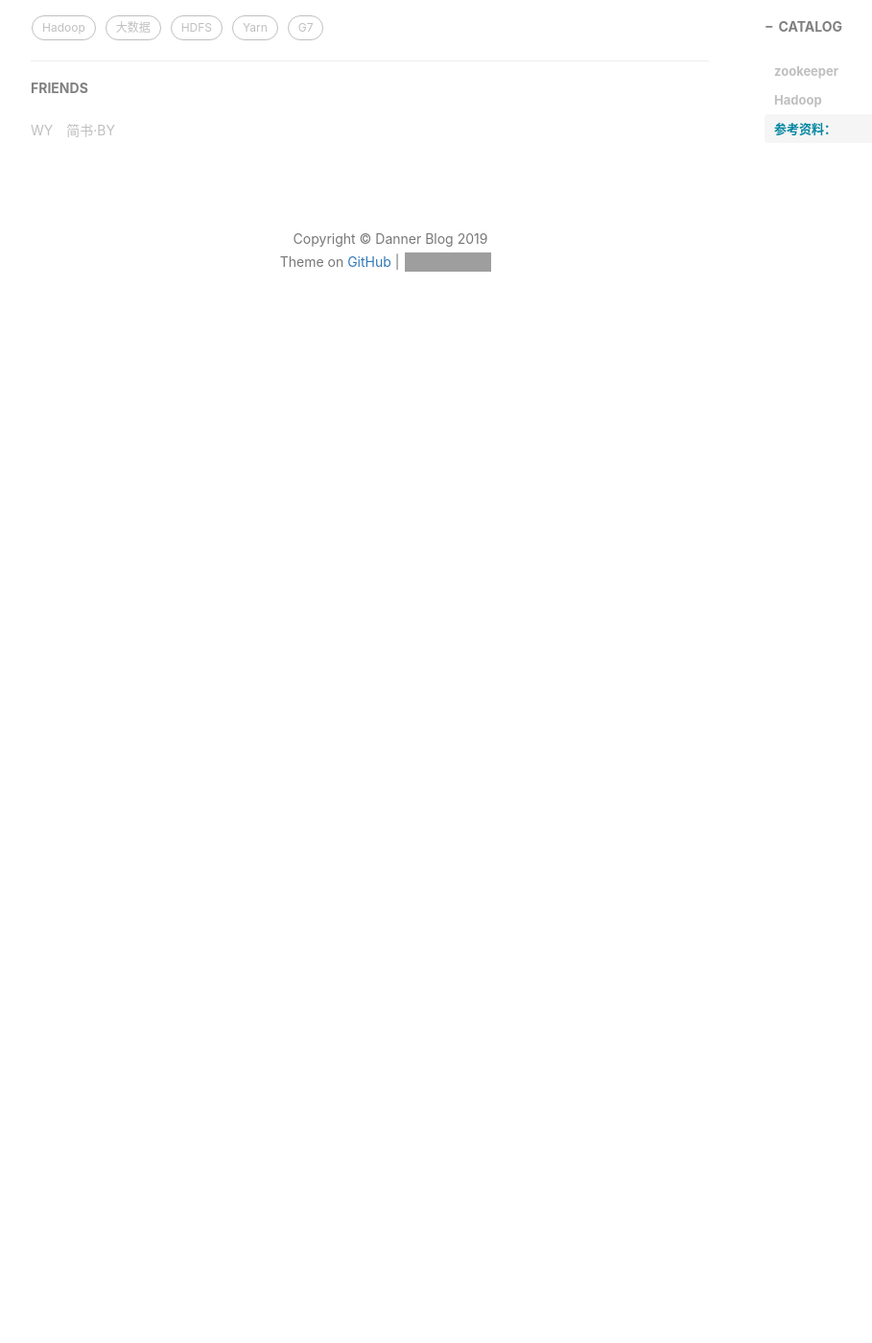
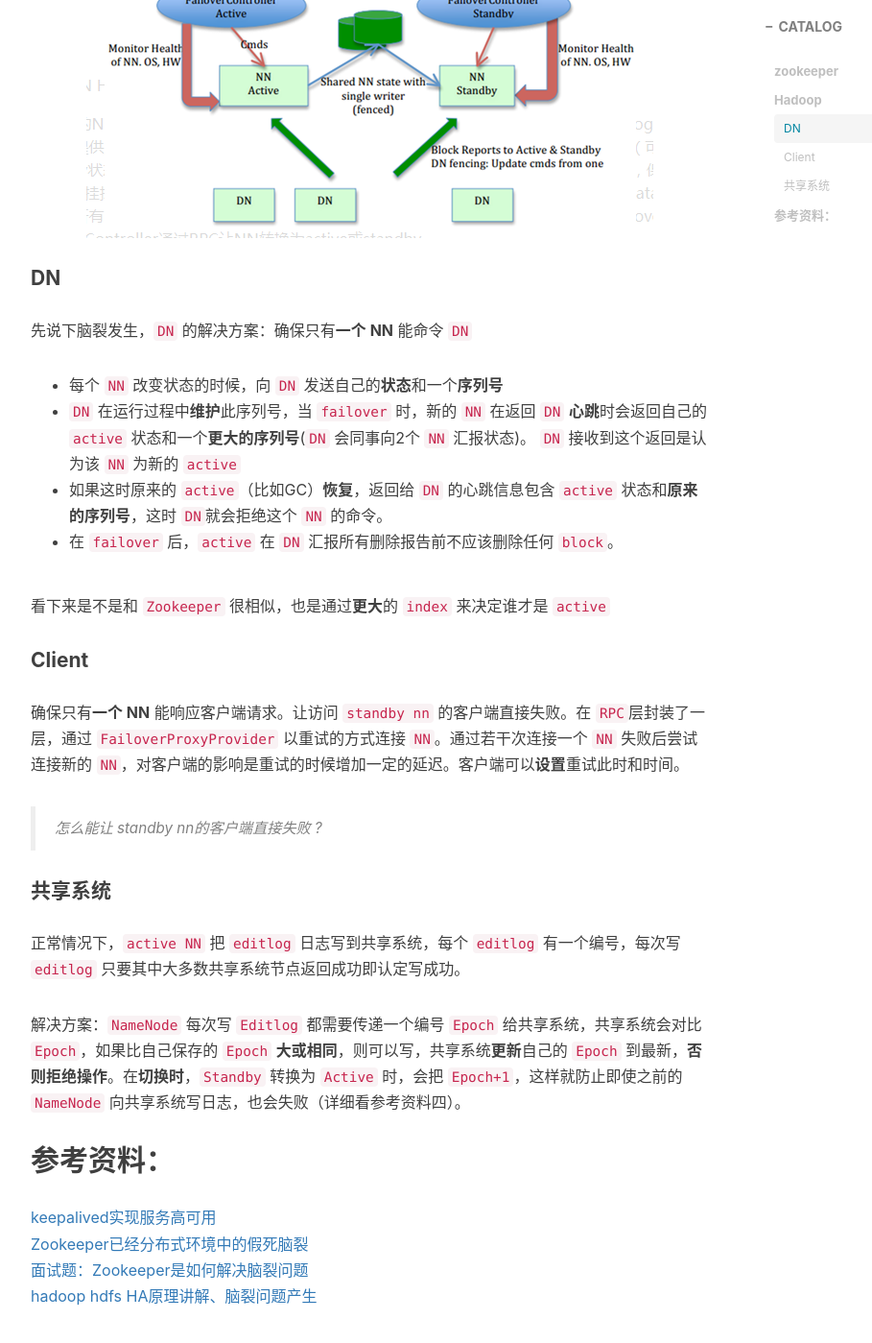
Before and after one commit to vendanner/vendanner.github.io, a Jekyll site: the page built from _posts/2019-09-05-分布式系统：脑裂.md, in a window 1280 px wide and 1400 px high, scrolled down 2080 px. Shown: the whole window at 96% size, without its empty margins (233-1142 px from the left). Built offline with Jekyll 4.4.1, drawn with Linux system fonts in a browser that asks for light colours; nearby versions of some CDN libraries; comment, search, counter and statistics services are not loaded; before the commit the page ends 2457 px from its top, so only the background shows below that; some of the changed text lies outside the part shown; grey boxes are pictures that could not be loaded.

Commit message:
Split-Brain

```diff
--- a/_posts/2019-09-05-分布式系统：脑裂.md
+++ b/_posts/2019-09-05-分布式系统：脑裂.md
@@ -14,9 +14,9 @@
     - 脑裂
 ---
 
-`Split-Brain` 中文名**脑裂**，顾名思义脑子里有两个想法，不知道做什么决定是正确的。
+> `split-brain` 指在一个高可用（HA）系统中，当联系着的两个节点**断开联系**时，本来为一个整体的系统，分裂为两个独立节点，这时两个节点开始**争抢共享资源**，结果会导致系统混乱，数据损坏。
 
-在介绍脑裂之前，先来说下**假死**。在**分布式系统**中，大多数都是 `Master-Slave` 模式，为了保证高可用都有监控器通过**心跳**监控当前 `master` 状态。监控器发现 `master` **挂掉**后会立刻启动备用 `master` 保证系统的高可用。监控器是根据**心跳超时**来判断 `master`挂掉，但若是 `master` 和监控器之间**网络问题**也可能导致超时。这种情况下 `master` 并未死掉，称为**假死**。但此时监控器已经通知备用 `master` 称为 `active master`，原本 `master` 心跳又正常了，此时系统中会存在两个 `master`。当 `slave` 面对两个 `active master` 时，你说该怎么办呢？
+在详细介绍脑裂之前，先来说下**假死**。在**分布式系统**中，大多数都是 `Master-Slave` 模式，为了保证高可用都有监控器通过**心跳**监控当前 `master` 状态。监控器发现 `master` **挂掉**后会立刻启动备用 `master` 保证系统的高可用。监控器是根据**心跳超时**来判断 `master`挂掉，但若是 `master` 和监控器之间**网络问题**也可能导致超时。这种情况下 `master` 并未死掉，称为**假死**。但此时监控器已经通知备用 `master` 称为 `active master`，原本 `master` 心跳又正常了，此时系统中会存在两个 `master`。当 `slave` 面对两个 `active master` 时，你说该怎么办呢？
 
 
 ### zookeeper
@@ -31,21 +31,51 @@
 
 - `Fencing`, 共享资源的方式：比如能看到共享资源就表示在集群中，能够获得共享资源的锁的就是 `Leader`，看不到共享资源的，就不在集群中。
 
-`ZooKeeper` **默认**采用了 `Quorums` 这种方式，即只有集群中超过**半数节点**投票才能选举出 `Leader`：假设某个 `leader` 假死，其余的 `followers` 选举出了一个**新的 leader**。这时，**旧的 leader** 复活并且仍然认为自己是 `leader`，这个时候它向其他 `followers` 发出写请求也是会被**拒绝**的。因为每当**新 leader** 产生时，会生成一个 `epoch`，这个 **epoch是递增**，`followers` 如果确认了**新的 leader** 存在，知道其 `epoch`，就会拒绝 **epoch小于现任 leader epoch** 的所有请求。那有没有 `follower`不知道**新的 leader** 存在呢，有可能，**但肯定不是大多数，否则新 leader无法产生**。`Zookeeper` 的写也遵循 `quorum` 机制，因此，得不到大多数支持的写是无效的，**旧 leader** 即使各种认为自己是 `leader`，依然没有什么作用。
+`ZooKeeper` **默认**采用了 `Quorums` 这种方式，即只有集群中超过半数节点投票才能选举出 `Leader`：假设某个 `leader` 假死，其余的 `followers` 选举出了一个**新的 leader**。这时，**旧的 leader** 复活并且仍然认为自己是 `leader`，这个时候它向其他 `followers` 发出写请求是会被**拒绝**的。因为每当**新 leader** 产生时，会生成一个 `epoch`，这个 **epoch是递增**，`followers` 如果确认了**新的 leader** 存在，知道其 `epoch`，就会拒绝 **epoch小于现任 leader epoch** 的所有请求。那有没有 `follower`不知道**新的 leader** 存在呢，有可能，**但肯定不是大多数，否则新 leader无法产生**。`Zookeeper` 的写也遵循 `quorum` 机制，因此，得不到大多数支持的写是无效的，**旧 leader** 即使各种认为自己是 `leader`，依然没有什么作用。
 
 这样的方式可以确保 `leader` 的**唯一性**：
 
-> 要么选出唯一的一个 `leader`,要么选举失败。
+> 要么选出唯一的一个 `leader`,要么选举失败。<br>
+> 集群中 `Zookeeper` 节点不是越多越好，多了数据同步时间越长，脑裂的情况越容易出现
 
 
 ### Hadoop
 
+`active NN` 会在 `zookeeper` 建立**临时节点**，`standby NN` 会 `watch` 临时节点，当 `active NN` 挂掉时临时节点被删除，`standby NN` 会收到临时节点删除的通知，此时切换成 `active NN`;以上就是 `NN` 的切换过程([HA](https://vendanner.github.io/2019/08/21/G7-%E7%9F%A5%E8%AF%86-%E4%B8%80/))。 当 `active NN` 出现**假死**时，自然就会出现 `Split-Brain`。但不同于 `Zookeeper` 面对 `slave`，`Hadoop`是面对 `DN` 、**共享系统**、`Client`。
+
+![](https://vendanner.github.io/img/hadoop/HA_Split_Brain.png)
 
 
+#### DN
+
+先说下脑裂发生，`DN` 的解决方案：确保只有**一个 NN** 能命令 `DN`
+
+- 每个 `NN` 改变状态的时候，向 `DN` 发送自己的**状态**和一个**序列号**
+- `DN` 在运行过程中**维护**此序列号，当 `failover` 时，新的 `NN` 在返回 `DN` **心跳**时会返回自己的 `active` 状态和一个**更大的序列号**(`DN` 会同事向2个 `NN` 汇报状态)。 `DN` 接收到这个返回是认为该 `NN` 为新的 `active`
+- 如果这时原来的 `active`（比如GC）**恢复**，返回给 `DN` 的心跳信息包含 `active` 状态和**原来的序列号**，这时 `DN`就会拒绝这个 `NN` 的命令。
+- 在 `failover` 后，`active` 在 `DN` 汇报所有删除报告前不应该删除任何 `block`。
+
+看下来是不是和 `Zookeeper` 很相似，也是通过**更大**的 `index` 来决定谁才是 `active`
+
+
+#### Client
+
+确保只有**一个 NN** 能响应客户端请求。让访问 `standby nn` 的客户端直接失败。在 `RPC`层封装了一层，通过 `FailoverProxyProvider` 以重试的方式连接 `NN`。通过若干次连接一个 `NN` 失败后尝试连接新的 `NN`，对客户端的影响是重试的时候增加一定的延迟。客户端可以**设置**重试此时和时间。
+
+> 怎么能让 standby nn的客户端直接失败 ?
+
+
+#### 共享系统
+
+正常情况下，`active NN` 把 `editlog` 日志写到共享系统，每个 `editlog` 有一个编号，每次写 `editlog` 只要其中大多数共享系统节点返回成功即认定写成功。
+
+解决方案：`NameNode` 每次写 `Editlog` 都需要传递一个编号 `Epoch` 给共享系统，共享系统会对比 `Epoch`，如果比自己保存的 `Epoch` **大或相同**，则可以写，共享系统**更新**自己的 `Epoch` 到最新，**否则拒绝操作**。在**切换时**，`Standby` 转换为 `Active` 时，会把 `Epoch+1`，这样就防止即使之前的 `NameNode` 向共享系统写日志，也会失败（详细看参考资料四）。
 
 
 
 ## 参考资料：
-[keepalived实现服务高可用](https://www.cnblogs.com/clsn/p/8052649.html)
-[Zookeeper已经分布式环境中的假死脑裂](https://blog.csdn.net/u010185262/article/details/49910301)
-[面试题：Zookeeper是如何解决脑裂问题](https://blog.csdn.net/u013374645/article/details/93140148)
+
+[keepalived实现服务高可用](https://www.cnblogs.com/clsn/p/8052649.html)<br>
+[Zookeeper已经分布式环境中的假死脑裂](https://blog.csdn.net/u010185262/article/details/49910301)<br>
+[面试题：Zookeeper是如何解决脑裂问题](https://blog.csdn.net/u013374645/article/details/93140148)<br>
+[hadoop hdfs HA原理讲解、脑裂问题产生](https://blog.csdn.net/tangdong3415/article/details/54407677)
```
Also changed, not shown: img/hadoop/HA_Split_Brain.png (added).
